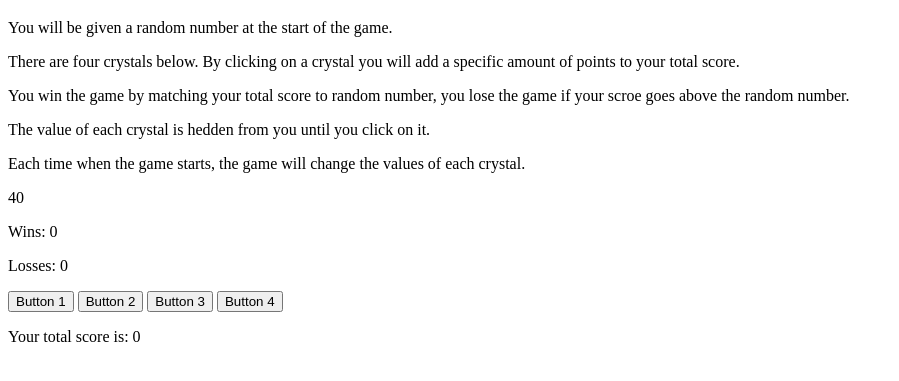
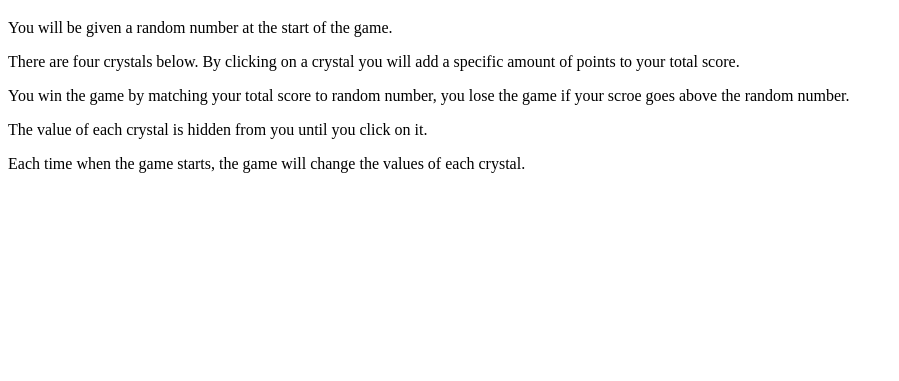
Before and after one commit to joel-a-hernandez/unit-4-game, a plain HTML site: page index.html in a window 1280 px wide. Shown: the part 61-442 px from the top of the page, without its empty margins (0-899 px from the left). Drawn offline with nearby package versions, Linux system fonts and the light colour scheme.

Commit message:
Got rid of a lot of the html because i will dynamically create it with jquerry. Added for loop to generate random number for the crystals.

```diff
--- a/assets/javascript/game.js
+++ b/assets/javascript/game.js
@@ -0,0 +1,16 @@
+var wins;
+var losses;
+var randomStarterNum;
+
+
+for (var i = 0; i < 4; i++){
+    var random = Math.floor(Math.random() * 12);
+    console.log(random);
+
+
+}
+
+//wins losses & total score need to start at 0
+//random number needs to generate from 19-120
+//when user clicks one of the 4 crystals, a random number from 1 to 12 needs to generate for that crystal
+//
--- a/index.html
+++ b/index.html
@@ -6,35 +6,28 @@
     <meta http-equiv="X-UA-Compatible" content="ie=edge">
     <link rel="stylesheet" type="style/css" href="assets/css/reset.css">
     <link rel="stylesheet" type="style/css" href="assets/css/style.css">
+    <script src="https://code.jquery.com/jquery-3.4.1.min.js"></script>
     <title>Unit-4-Game</title>
+
 </head>
 <body>
-    <div class="heading-container"><h1>Crystals Colllector</h1>
+    <div class="heading-container">
+        <h1>Crystals Colllector</h1>
     </div>
-    <section>
+
         <p>You will be given a random number at the start of the game.</p>
         <p>There are four crystals below. By clicking on a crystal you will add a specific amount of points to your total score.</p>
         <p>You win the game by matching your total score to random number, you lose the game if your scroe goes above the random number.</p>
-        <p>The value of each crystal is hedden from you until you click on it.</p>
+        <p>The value of each crystal is hidden from you until you click on it.</p>
         <p>Each time when the game starts, the game will change the values of each crystal.</p>
 
-        <div class="random-number-container">
-            <p>40</p>
-        </div>
-        <div class="wins-losses-container">
-            <p>Wins: 0</p>
-            <p>Losses: 0</p>
-        </div>
-        <div class="crystals-container">
-            <button class="button-1">Button 1</button>
-            <button class="button-2">Button 2</button>
-            <button class="button-2">Button 3</button>
-            <button class="button-2">Button 4</button>
-        </div>
-        <div class="current-score-container">
-            <p>Your total score is: 0</p>
-        </div>
-    </section>
+
+
+    <div class="crystals-container">
+
+    </div>
+
+
 
 <script type="text/javascript" src="assets/javascript/game.js"></script>
 </body>
```
